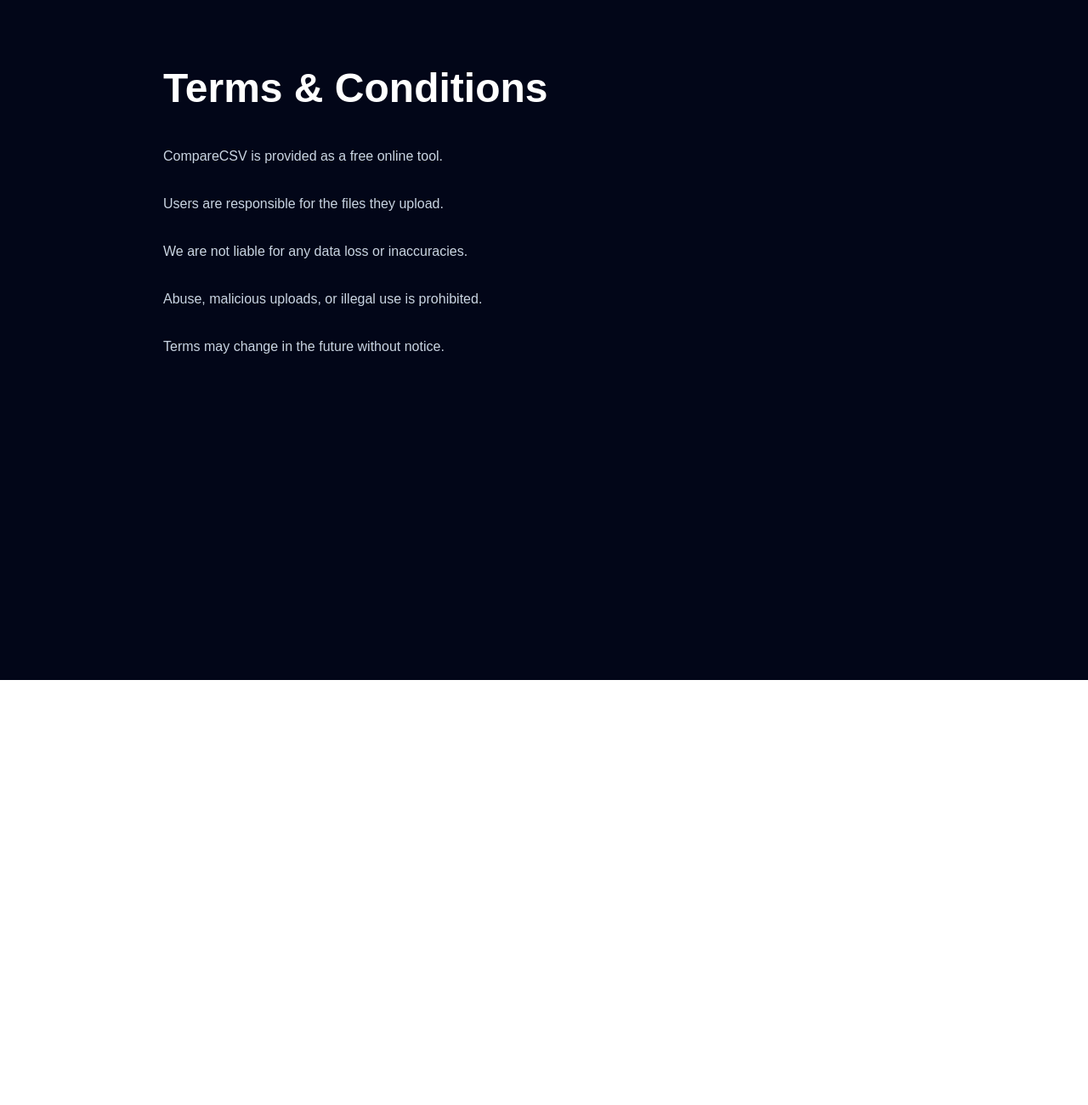
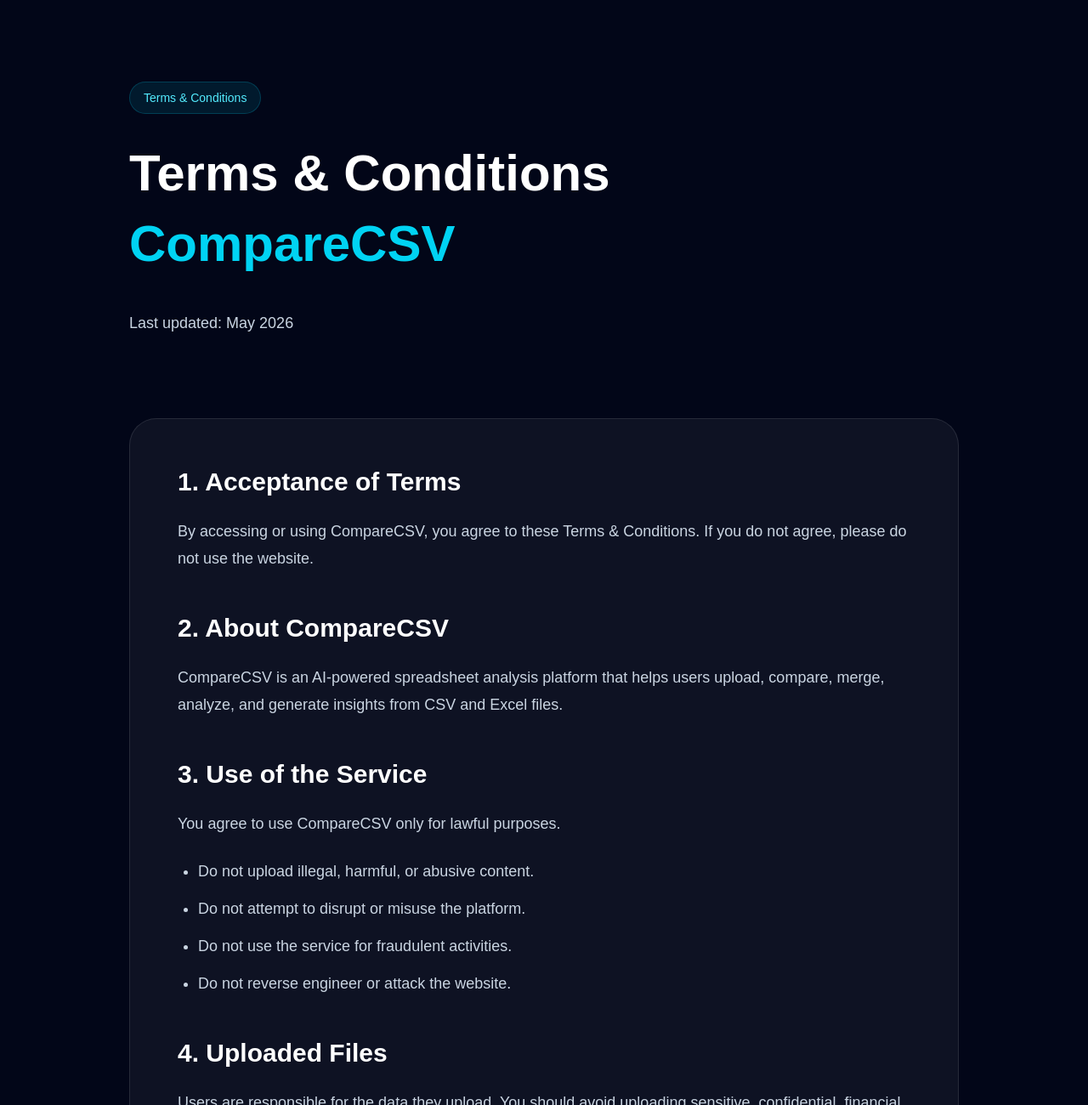
Before and after one commit to namrata505/comparecsv, a Next.js app: page /terms in a window 1280 px wide. Shown: the top 1300 px of the page at 85% size. Before the commit the page ends 800 px from the top, so only its background shows below. Built offline with nearby package versions, Linux system fonts and the light colour scheme.

Commit message:
Create production terms page

```diff
--- a/app/terms/page.tsx
+++ b/app/terms/page.tsx
@@ -1,39 +1,174 @@
-export default function Terms() {
+export default function TermsPage() {
   return (
-    <main className="min-h-screen bg-slate-950 text-white px-6 py-20">
+    <main className="min-h-screen bg-slate-950 text-white">
+      <section className="max-w-5xl mx-auto px-6 py-24">
+        <div className="inline-flex items-center rounded-full border border-cyan-400/20 bg-cyan-400/10 px-4 py-2 text-cyan-300 text-sm mb-8">
+          Terms & Conditions
+        </div>
 
-      <div className="max-w-4xl mx-auto">
-
-        <h1 className="text-5xl font-bold mb-10">
+        <h1 className="text-5xl md:text-6xl font-bold leading-tight mb-10">
           Terms & Conditions
+          <span className="block text-cyan-400 mt-2">CompareCSV</span>
         </h1>
 
-        <div className="space-y-6 text-slate-300 leading-8">
+        <p className="text-slate-300 text-lg leading-8">
+          Last updated: May 2026
+        </p>
+      </section>
 
-          <p>
-            CompareCSV is provided as a free online tool.
-          </p>
+      <section className="max-w-5xl mx-auto px-6 pb-32">
+        <div className="rounded-[32px] border border-white/10 bg-white/5 p-10 md:p-14">
+          <div className="space-y-12 text-slate-300 text-lg leading-8">
+            <div>
+              <h2 className="text-3xl font-bold text-white mb-6">
+                1. Acceptance of Terms
+              </h2>
+              <p>
+                By accessing or using CompareCSV, you agree to these Terms &
+                Conditions. If you do not agree, please do not use the website.
+              </p>
+            </div>
 
-          <p>
-            Users are responsible for the files they upload.
-          </p>
+            <div>
+              <h2 className="text-3xl font-bold text-white mb-6">
+                2. About CompareCSV
+              </h2>
+              <p>
+                CompareCSV is an AI-powered spreadsheet analysis platform that
+                helps users upload, compare, merge, analyze, and generate
+                insights from CSV and Excel files.
+              </p>
+            </div>
 
-          <p>
-            We are not liable for any data loss or inaccuracies.
-          </p>
+            <div>
+              <h2 className="text-3xl font-bold text-white mb-6">
+                3. Use of the Service
+              </h2>
+              <p>You agree to use CompareCSV only for lawful purposes.</p>
+              <ul className="list-disc pl-6 mt-6 space-y-3">
+                <li>Do not upload illegal, harmful, or abusive content.</li>
+                <li>Do not attempt to disrupt or misuse the platform.</li>
+                <li>Do not use the service for fraudulent activities.</li>
+                <li>Do not reverse engineer or attack the website.</li>
+              </ul>
+            </div>
 
-          <p>
-            Abuse, malicious uploads, or illegal use is prohibited.
-          </p>
+            <div>
+              <h2 className="text-3xl font-bold text-white mb-6">
+                4. Uploaded Files
+              </h2>
+              <p>
+                Users are responsible for the data they upload. You should avoid
+                uploading sensitive, confidential, financial, medical, legal, or
+                personally identifiable information unless you are authorized to
+                do so.
+              </p>
+              <p className="mt-4">
+                CompareCSV processes uploaded files to provide analysis,
+                comparison, charting, and AI-generated outputs.
+              </p>
+            </div>
 
-          <p>
-            Terms may change in the future without notice.
-          </p>
+            <div>
+              <h2 className="text-3xl font-bold text-white mb-6">
+                5. AI-Generated Output
+              </h2>
+              <p>
+                CompareCSV may generate insights, summaries, reports, blog
+                content, YouTube talking points, and other AI-assisted outputs.
+                AI-generated content may contain errors or incomplete
+                interpretations.
+              </p>
+              <p className="mt-4">
+                You are responsible for reviewing and verifying all AI-generated
+                outputs before relying on or publishing them.
+              </p>
+            </div>
 
+            <div>
+              <h2 className="text-3xl font-bold text-white mb-6">
+                6. No Professional Advice
+              </h2>
+              <p>
+                CompareCSV does not provide legal, financial, medical, tax,
+                investment, accounting, or professional advice. Any output
+                generated by the platform is for informational and productivity
+                purposes only.
+              </p>
+            </div>
+
+            <div>
+              <h2 className="text-3xl font-bold text-white mb-6">
+                7. Accuracy & Availability
+              </h2>
+              <p>
+                We aim to provide reliable tools, but we do not guarantee that
+                the service will always be error-free, uninterrupted, accurate,
+                or available at all times.
+              </p>
+            </div>
+
+            <div>
+              <h2 className="text-3xl font-bold text-white mb-6">
+                8. Intellectual Property
+              </h2>
+              <p>
+                The CompareCSV website, design, branding, code, content, and
+                features are owned by CompareCSV or its respective licensors.
+                You may not copy, reproduce, or redistribute platform materials
+                without permission.
+              </p>
+            </div>
+
+            <div>
+              <h2 className="text-3xl font-bold text-white mb-6">
+                9. Third-Party Services
+              </h2>
+              <p>
+                CompareCSV may use third-party services for hosting, analytics,
+                AI processing, email delivery, and advertising. These services
+                may operate under their own terms and privacy policies.
+              </p>
+            </div>
+
+            <div>
+              <h2 className="text-3xl font-bold text-white mb-6">
+                10. Limitation of Liability
+              </h2>
+              <p>
+                To the maximum extent permitted by law, CompareCSV is not liable
+                for indirect, incidental, consequential, special, or financial
+                losses arising from your use of the website or generated
+                outputs.
+              </p>
+            </div>
+
+            <div>
+              <h2 className="text-3xl font-bold text-white mb-6">
+                11. Changes to These Terms
+              </h2>
+              <p>
+                We may update these Terms & Conditions from time to time. Any
+                changes will be posted on this page with an updated revision
+                date.
+              </p>
+            </div>
+
+            <div>
+              <h2 className="text-3xl font-bold text-white mb-6">
+                12. Contact
+              </h2>
+              <p>
+                For questions about these Terms & Conditions, contact us at:
+              </p>
+
+              <div className="rounded-2xl bg-black/30 border border-white/10 p-5 mt-6 text-cyan-300 break-all">
+                support@comparecsv.org
+              </div>
+            </div>
+          </div>
         </div>
-
-      </div>
-
+      </section>
     </main>
   );
 }
```
